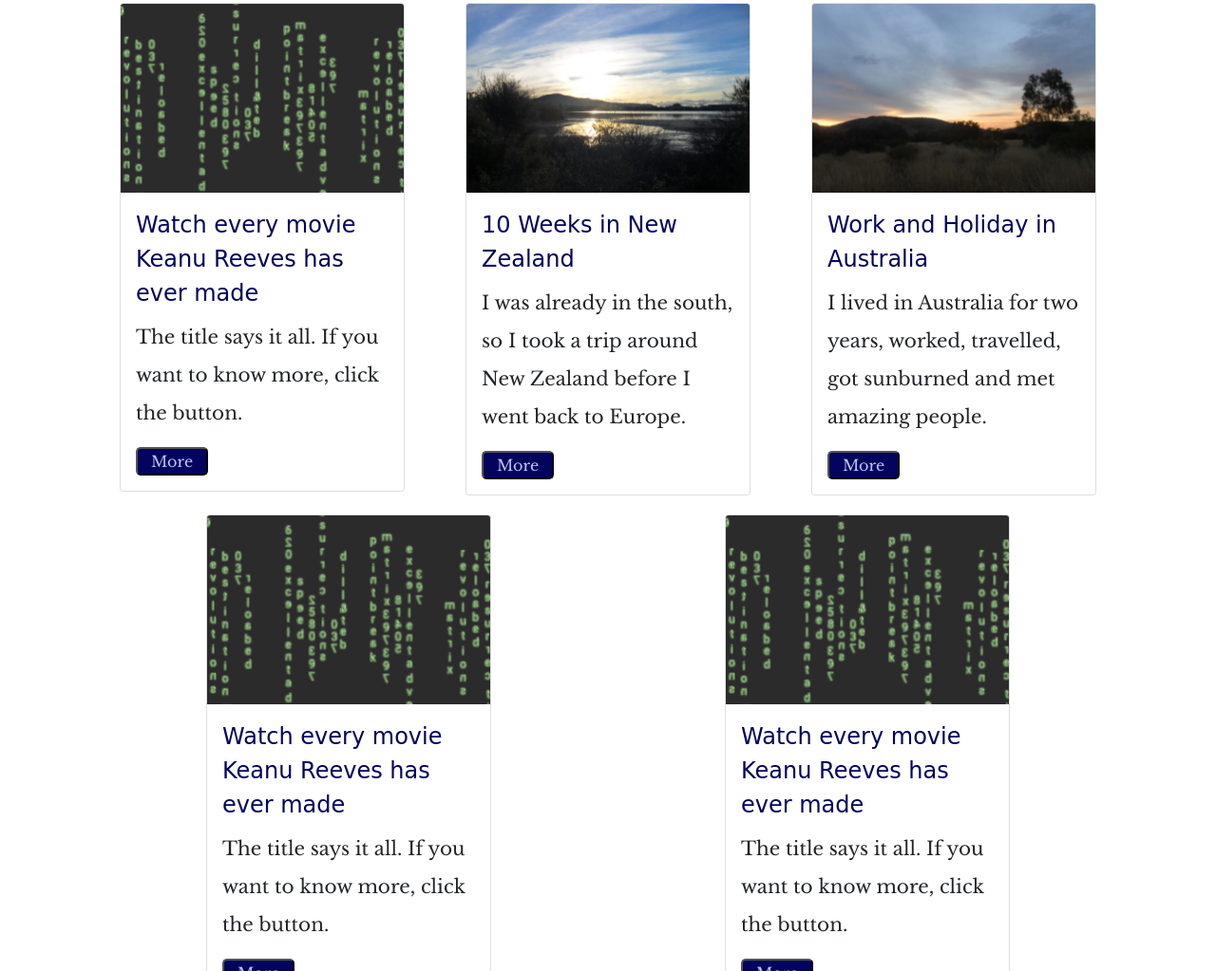
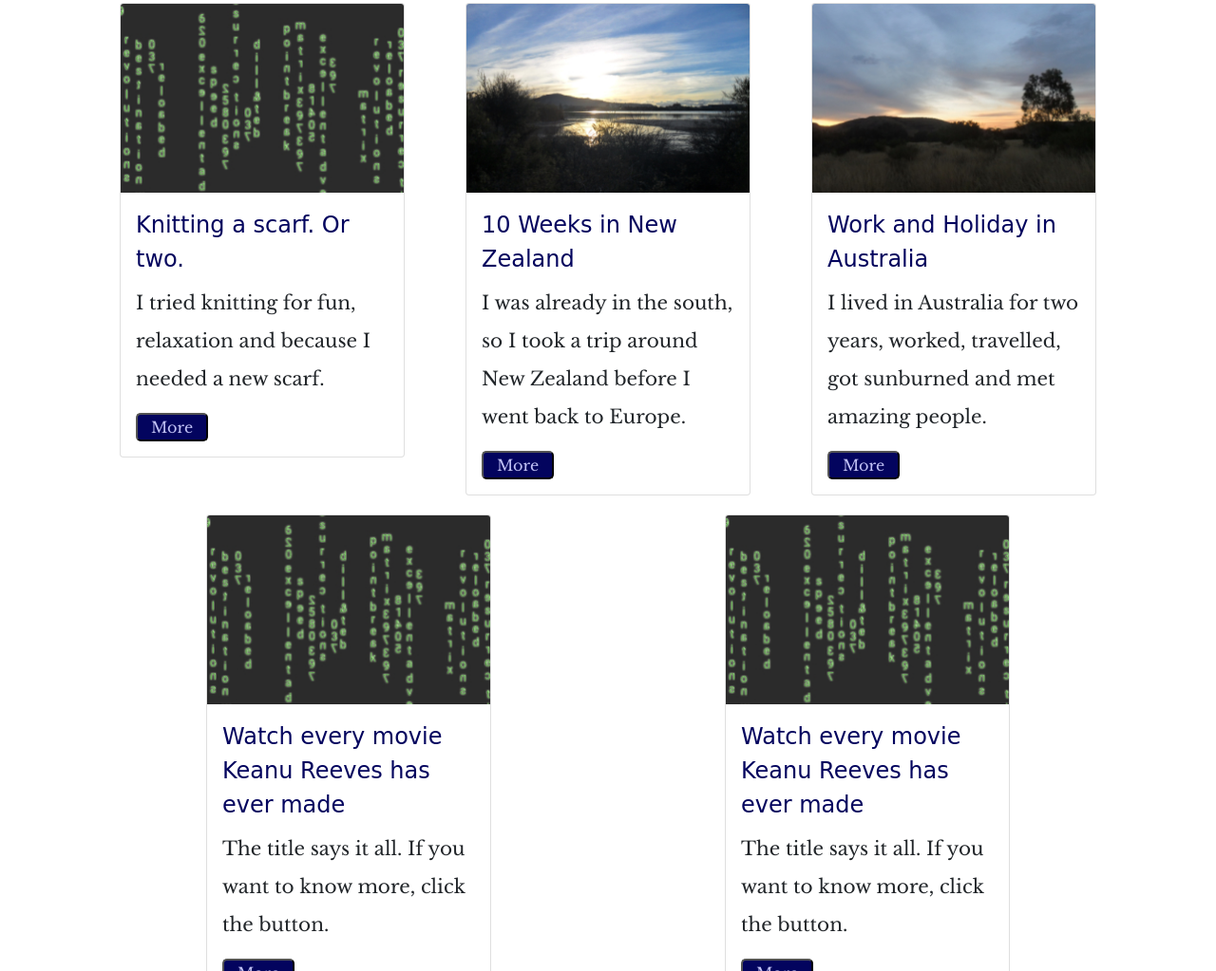
Before and after one commit to Miriam-C-B/miriambross.v3, a website: page pages/projects-index.html in a window 1280 px wide. Shown: the part 1567-2590 px from the top of the page at 95% size. Drawn offline with nearby package versions, Linux system fonts and the light colour scheme; a web font is replaced by a local one.

Commit message:
Updated the pages site with links to the knitting site and changed the title

```diff
--- a/pages/projects-index.html
+++ b/pages/projects-index.html
@@ -174,9 +174,9 @@
         <div class="card" style="width:300px">
           <img class="card-img-top" src="../img/kr-movies-tn.jpg" alt="green letters and numbers on black background">
           <div class="card-body">
-            <h4 class="card-title"><a href="kr-movies-index.html" target="_blank">Watch every movie Keanu Reeves has ever made</a></h4>
+            <h4 class="card-title"><a href="knitting-index.html" target="_blank">Knitting a scarf. Or two.</a></h4>
             <p class="card-text">
-              The title says it all. If you want to know more, click the button.
+              I tried knitting for fun, relaxation and because I needed a new scarf.
             </p>
             <button class="card-button"><a href="kr-movies-index.html" target="_blank">More</a></button>
           </div>
```
Also changed, not shown: pages/knitting-index.html (+1 -1 lines).
